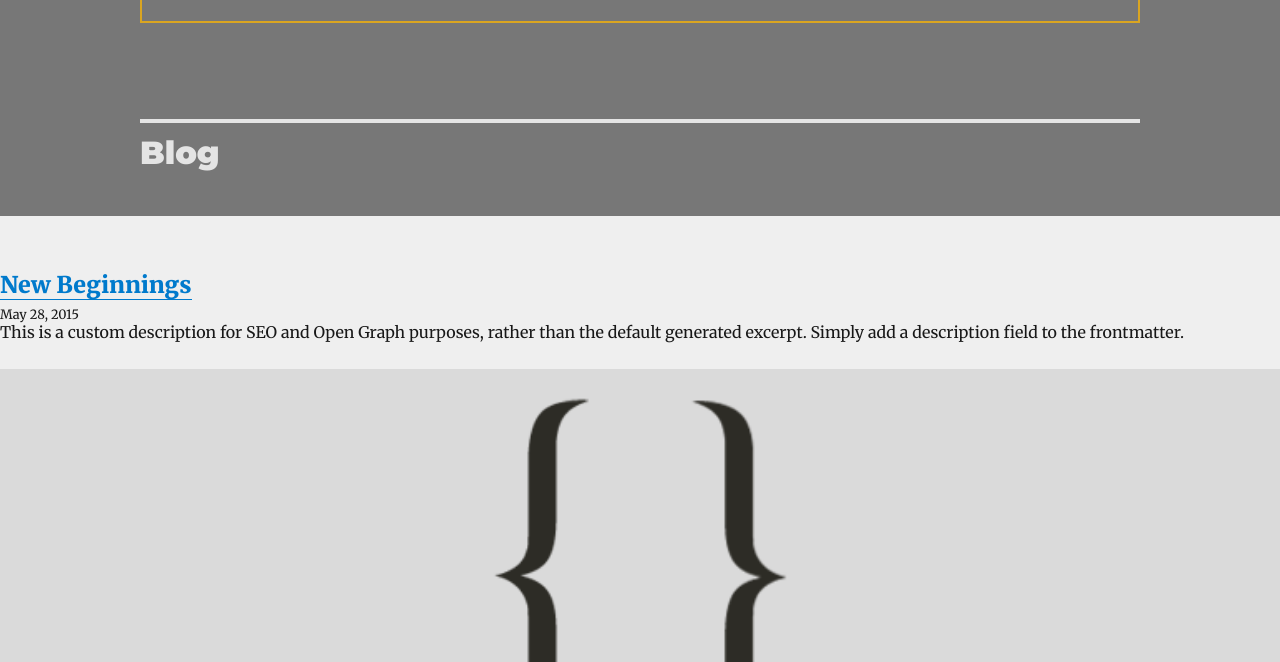
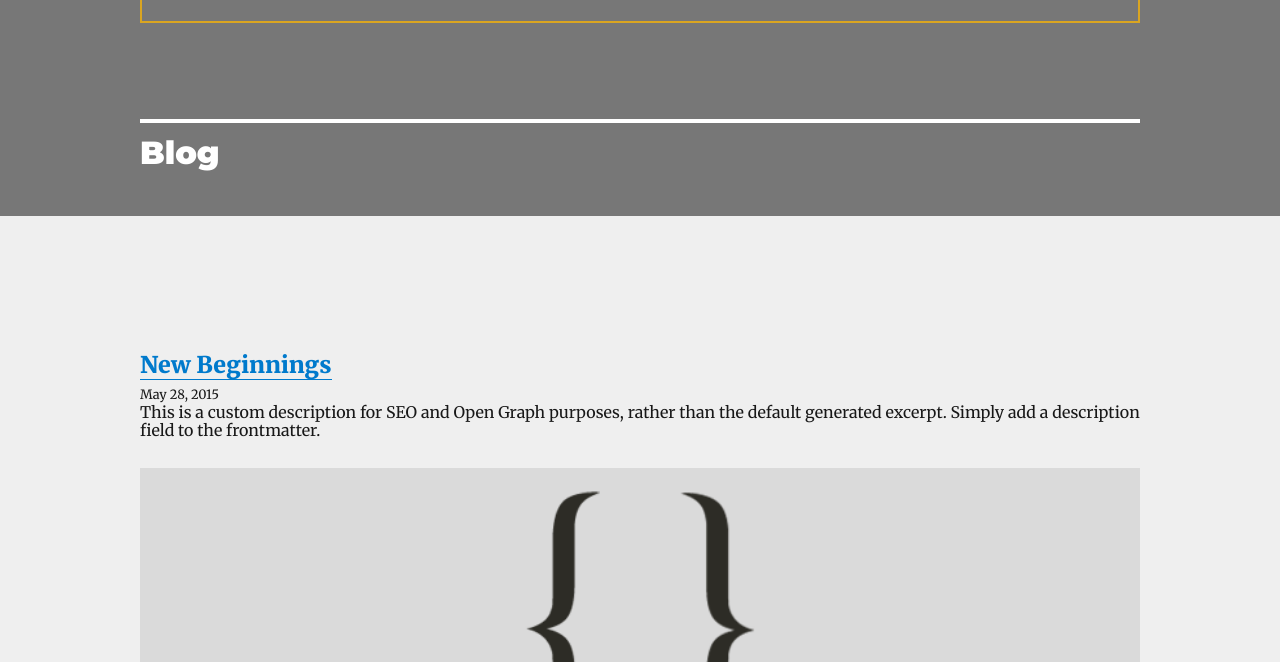
Before and after one commit to kellenmace/kellenmace.com-2019, a Gatsby site: page / in a window 1280 px wide. Shown: the part 138-800 px from the top of the page. Built offline with nearby package versions, Linux system fonts and the light colour scheme; Gatsby itself is replaced by a stand-in of ours; some packages are replaced by stand-ins of ours.

Commit message:
Some syles and whatnot

```diff
--- a/src/components/header.js
+++ b/src/components/header.js
@@ -10,11 +10,11 @@ import twitter from "../images/twitter.svg";
 const StyledHeader = styled.header`
   padding-bottom: 24px;
   background: #777;
-  color: rgba(255,255,255,0.8);
+  color: #fff;
   .container {
-    width: 92%;
-    max-width: 1000px;
-    margin: 0 auto;
+    width: ${props => props.theme.contentWidth};
+    max-width: ${props => props.theme.contentMaxWidth};
+    margin: ${props => props.theme.contentMargin};
   }
   .bar {
     display: flex;
--- a/src/components/layout.js
+++ b/src/components/layout.js
@@ -6,6 +6,10 @@ import styledNormalize from "styled-normalize"
 import Header from "./header"
 
 export const theme = {
+  contentWidth: '92%',
+  contentMaxWidth: '1000px',
+  contentMargin: '0 auto',
+  contentPadding: '80px 0',
   borderRadius: '10px'
 }
 
--- a/src/pages/index.js
+++ b/src/pages/index.js
@@ -1,10 +1,18 @@
 import React from "react"
 import { Link, graphql } from "gatsby"
 import Img from "gatsby-image"
+import styled from "styled-components"
 
 import Layout from "../components/layout"
 import SEO from "../components/seo"
 import { rhythm } from "../utils/typography"
+
+const PostGrid = styled.div`
+  width: ${props => props.theme.contentWidth};
+  max-width: ${props => props.theme.contentMaxWidth};
+  margin: ${props => props.theme.contentMargin};
+  padding: ${props => props.theme.contentPadding};
+`
 
 const BlogIndex = props => {
   const { data } = props
@@ -14,6 +22,7 @@ const BlogIndex = props => {
   return (
     <Layout location={props.location} siteTitle={siteTitle} title={`Blog`}>
       <SEO title="Blog" keywords={[`blog`, `kellen mace`]} />
+      <PostGrid>
         {posts.map(({ node }) => {
           const title = node.frontmatter.title || node.fields.slug
           return (
@@ -37,6 +46,7 @@ const BlogIndex = props => {
             </div>
           )
         })}
+      </PostGrid>
     </Layout>
   )
 }
```
Also changed, not shown: src/templates/blog-post.js (+10 -0 lines). Lines whose indentation alone changed are shown as unchanged.
